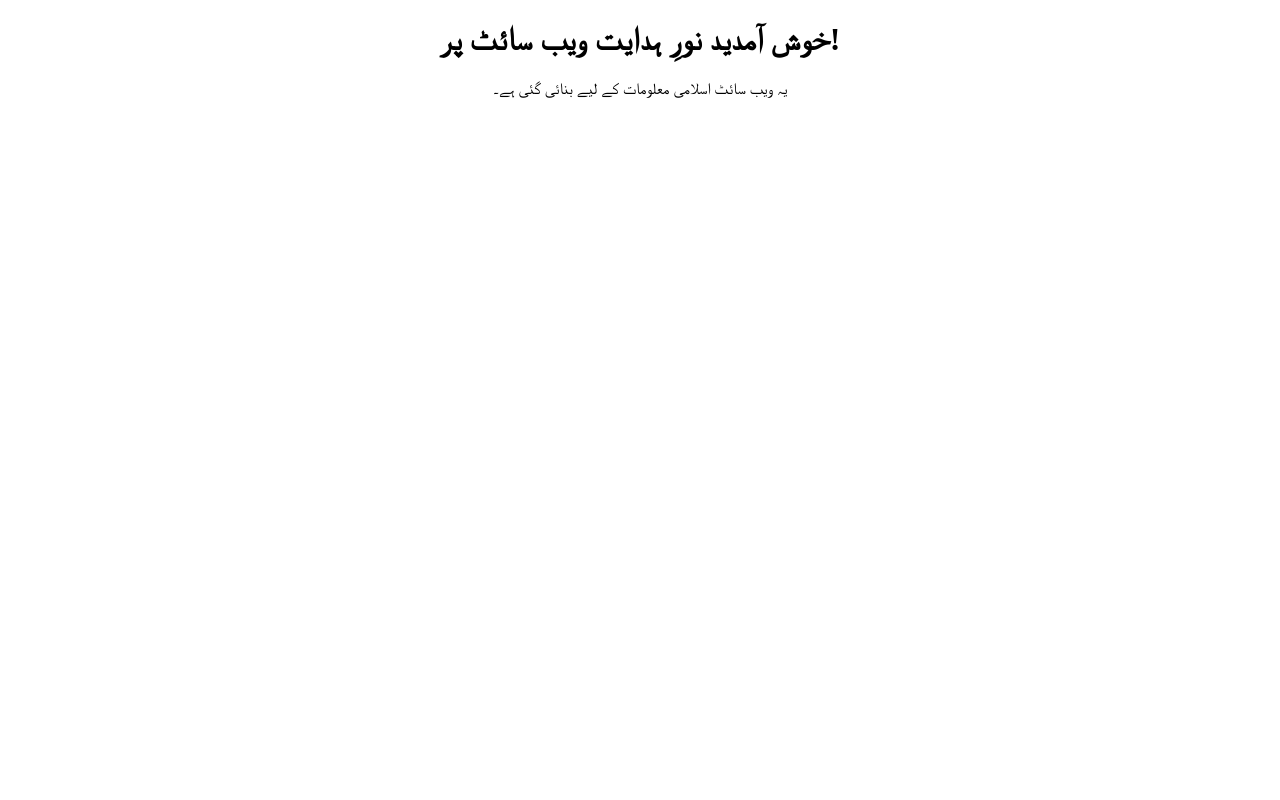
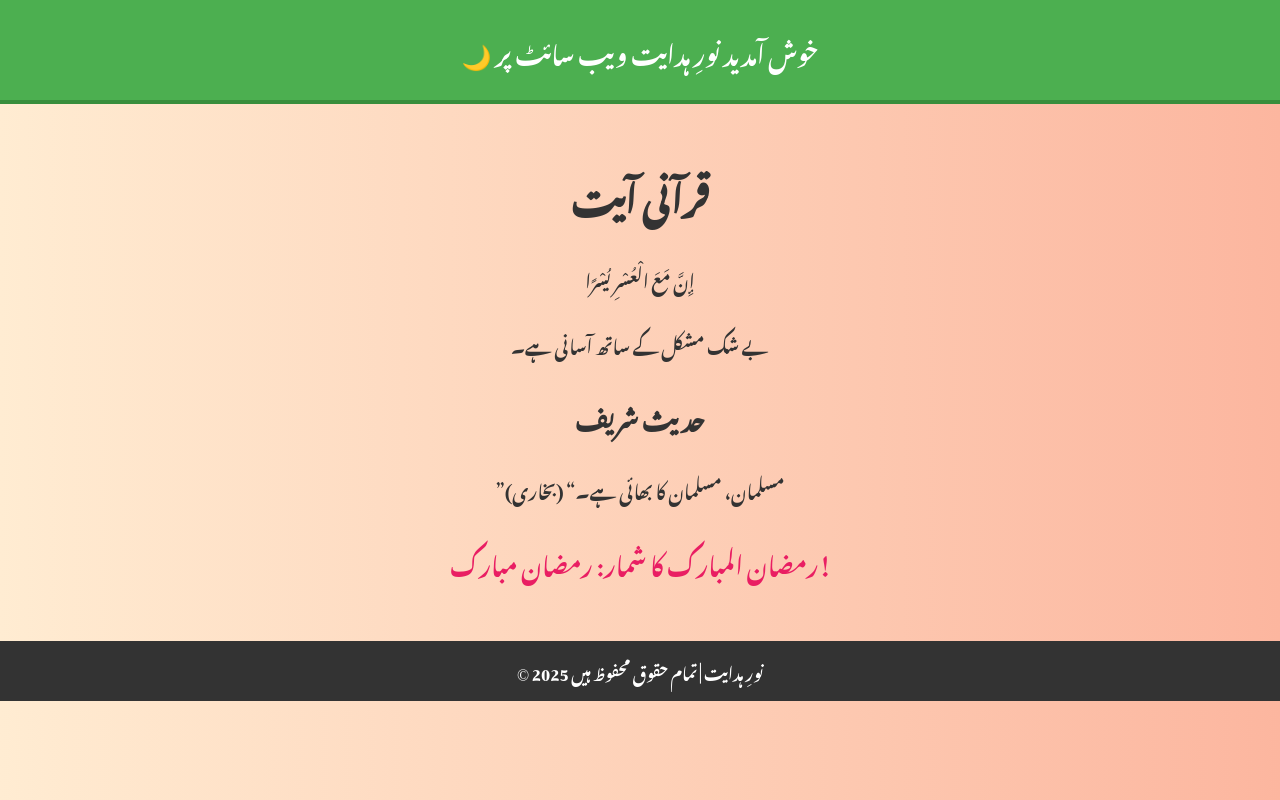
Before and after one commit to hse2324/noorehidayat, a plain HTML site: page index.html in a window 1280 px wide. Drawn offline with Linux system fonts and the light colour scheme.

Commit message:
Update index.html

```diff
--- a/index.html
+++ b/index.html
@@ -1,11 +1,95 @@
 <!DOCTYPE html>
 <html lang="ur">
 <head>
-    <meta charset="UTF-8">
+    <meta charset="UTF-8" />
+    <meta name="viewport" content="width=device-width, initial-scale=1.0"/>
     <title>نورِ ہدایت</title>
+    <style>
+        body {
+            margin: 0;
+            padding: 0;
+            font-family: "Noto Nastaliq Urdu", serif;
+            background: linear-gradient(to right, #ffecd2 0%, #fcb69f 100%);
+            color: #333;
+            text-align: center;
+        }
+        header {
+            background-color: #4CAF50;
+            color: white;
+            padding: 20px 0;
+            font-size: 24px;
+            border-bottom: 4px solid #388E3C;
+        }
+        main {
+            padding: 20px;
+        }
+        h1 {
+            font-size: 36px;
+            margin-bottom: 10px;
+        }
+        p {
+            font-size: 18px;
+            margin-bottom: 20px;
+        }
+        .countdown {
+            font-size: 24px;
+            margin-top: 20px;
+            color: #e91e63;
+        }
+        footer {
+            margin-top: 30px;
+            background-color: #333;
+            color: white;
+            padding: 10px 0;
+        }
+    </style>
 </head>
 <body>
-    <h1 style="text-align:center;">خوش آمدید نورِ ہدایت ویب سائٹ پر!</h1>
-    <p style="text-align:center;">یہ ویب سائٹ اسلامی معلومات کے لیے بنائی گئی ہے۔</p>
+    <header>
+        🌙 خوش آمدید نورِ ہدایت ویب سائٹ پر
+    </header>
+    <main>
+        <h1>قرآنی آیت</h1>
+        <p>إِنَّ مَعَ الْعُسْرِ يُسْرًا</p>
+        <p>بے شک مشکل کے ساتھ آسانی ہے۔</p>
+
+        <h2>حدیث شریف</h2>
+        <p>”مسلمان، مسلمان کا بھائی ہے۔“ (بخاری)</p>
+
+        <div class="countdown">
+            رمضان المبارک کا شمار: <span id="countdown"></span>
+        </div>
+    </main>
+
+    <footer>
+        © 2025 نورِ ہدایت | تمام حقوق محفوظ ہیں
+    </footer>
+
+    <script>
+        function countdown() {
+            const ramadanDate = new Date("2025-03-01T00:00:00");
+            const now = new Date();
+            const diff = ramadanDate - now;
+
+            if (diff <= 0) {
+                document.getElementById("countdown").innerHTML = "رمضان مبارک!";
+                return;
+            }
+
+            const days = Math.floor(diff / (1000 * 60 * 60 * 24));
+            const hours = Math.floor((diff / (1000 * 60 * 60)) % 24);
+            const minutes = Math.floor((diff / (1000 * 60)) % 60);
+            const seconds = Math.floor((diff / 1000) % 60);
+
+            document.getElementById("countdown").innerHTML =
+                days + " دن " +
+                hours + " گھنٹے " +
+                minutes + " منٹ " +
+                seconds + " سیکنڈ ";
+        }
+
+        setInterval(countdown, 1000);
+        countdown();
+    </script>
 </body>
 </html>
```
